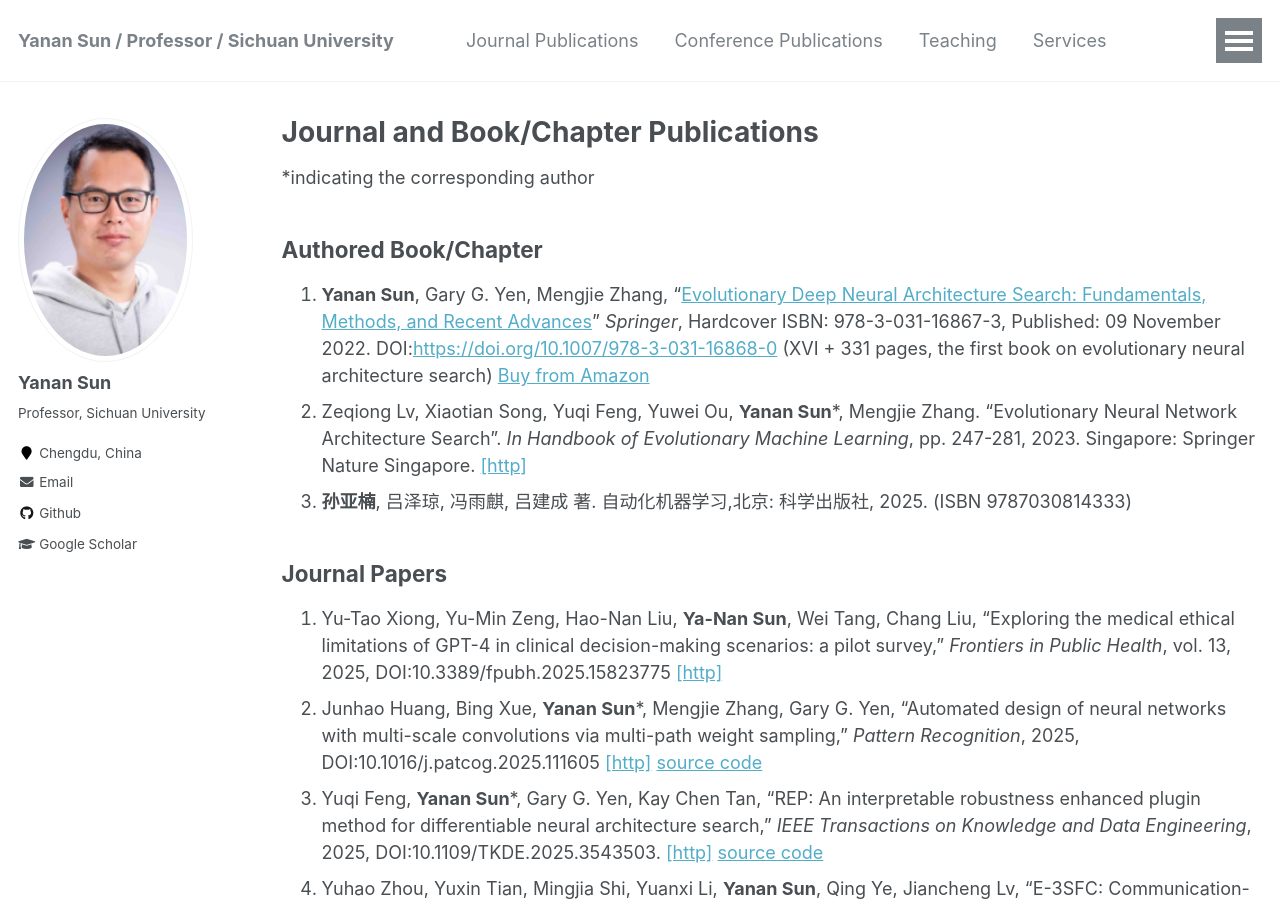
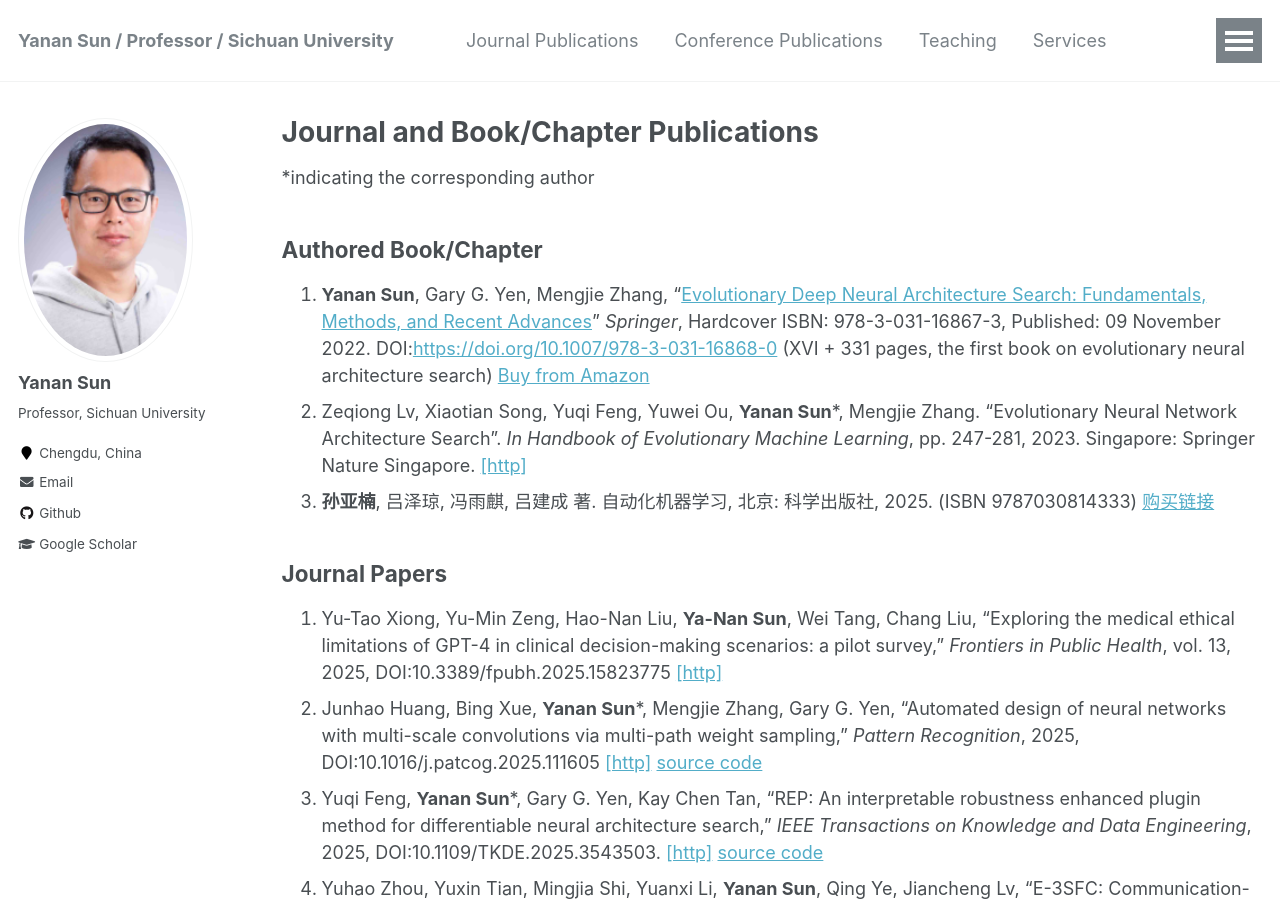
Before and after one commit to yn-sun/yn-sun.github.io, a Jekyll site: the page built from _pages/publications.md, in a window 1280 px wide and 900 px high. Built offline with Jekyll 4.4.1, drawn with Linux system fonts in a browser that asks for light colours; comment, search, counter and statistics services are not loaded.

Commit message:
Update publications.md

```diff
--- a/_pages/publications.md
+++ b/_pages/publications.md
@@ -9,7 +9,7 @@
 ## Authored Book/Chapter
 1. **Yanan Sun**, Gary G. Yen, Mengjie Zhang, "[Evolutionary Deep Neural Architecture Search: Fundamentals, Methods, and Recent Advances](https://link.springer.com/book/10.1007/978-3-031-16868-0)" <i>Springer</i>, Hardcover ISBN: 978-3-031-16867-3, Published: 09 November 2022. DOI:[https://doi.org/10.1007/978-3-031-16868-0](https://doi.org/10.1007/978-3-031-16868-0) (XVI + 331 pages, the first book on evolutionary neural architecture search)  [Buy from Amazon](https://www.amazon.com/Evolutionary-Deep-Neural-Architecture-Search/dp/3031168674)
 2. Zeqiong Lv, Xiaotian Song, Yuqi Feng, Yuwei Ou, **Yanan Sun***, Mengjie Zhang. "Evolutionary Neural Network Architecture Search". <i>In Handbook of Evolutionary Machine Learning</i>, pp. 247-281, 2023. Singapore: Springer Nature Singapore. [[http]](https://link.springer.com/content/pdf/10.1007/978-981-99-3814-8.pdf#page=255)
-3. **孙亚楠**, 吕泽琼, 冯雨麒, 吕建成 著. 自动化机器学习,北京: 科学出版社, 2025. (ISBN 9787030814333)
+3. **孙亚楠**, 吕泽琼, 冯雨麒, 吕建成 著. 自动化机器学习, 北京: 科学出版社, 2025. (ISBN 9787030814333)  [购买链接](https://www.ecsponline.com/goods.php?id=227870)
 
 ## Journal Papers
 1. Yu-Tao Xiong, Yu-Min Zeng, Hao-Nan Liu, **Ya-Nan Sun**, Wei Tang, Chang Liu, "Exploring the medical ethical limitations of GPT-4 in clinical decision-making scenarios: a pilot survey," <i>Frontiers in Public Health</i>, vol. 13, 2025, DOI:10.3389/fpubh.2025.15823775 [[http]](https://www.frontiersin.org/journals/public-health/articles/10.3389/fpubh.2025.1582377/full)
```
